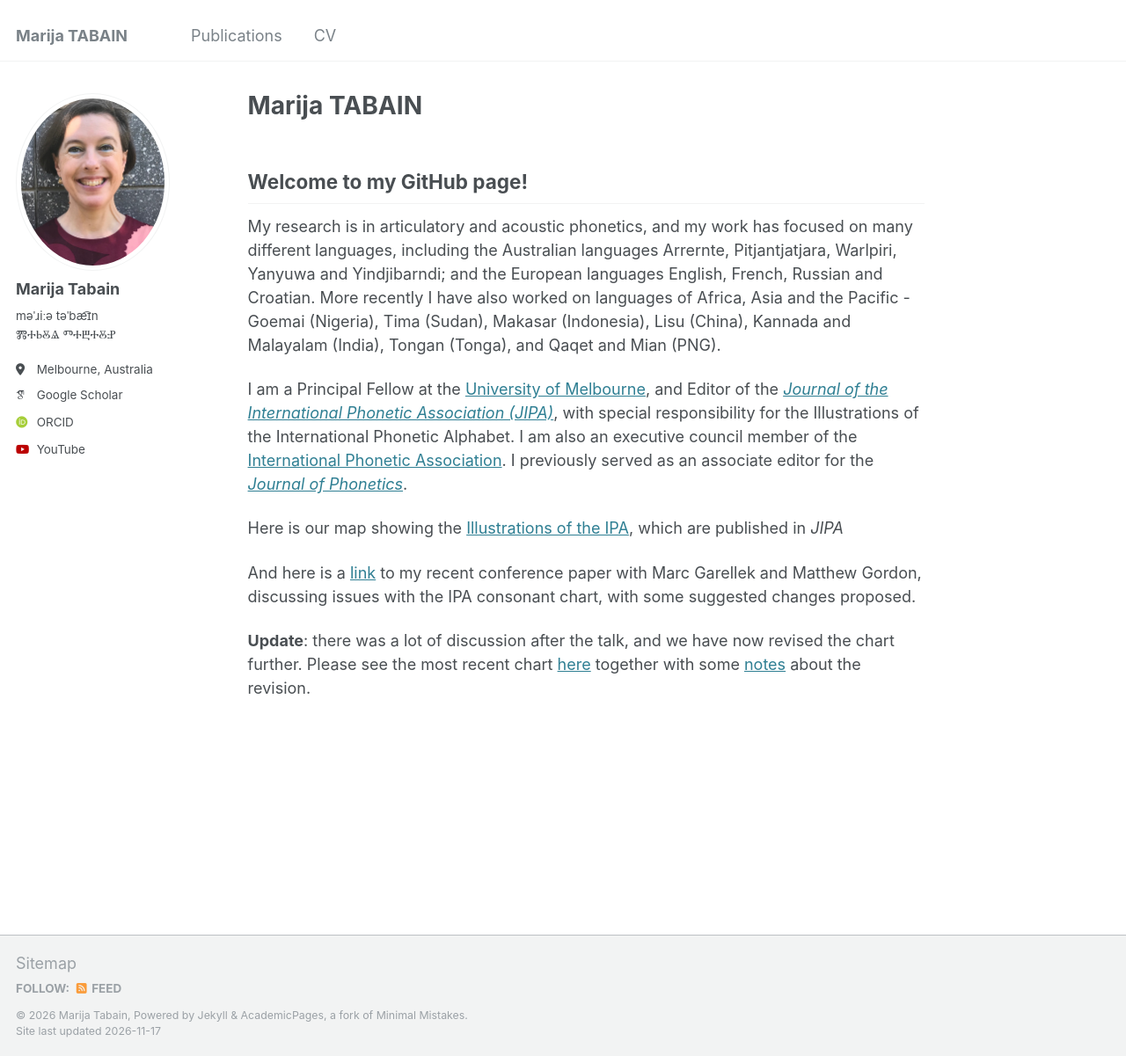
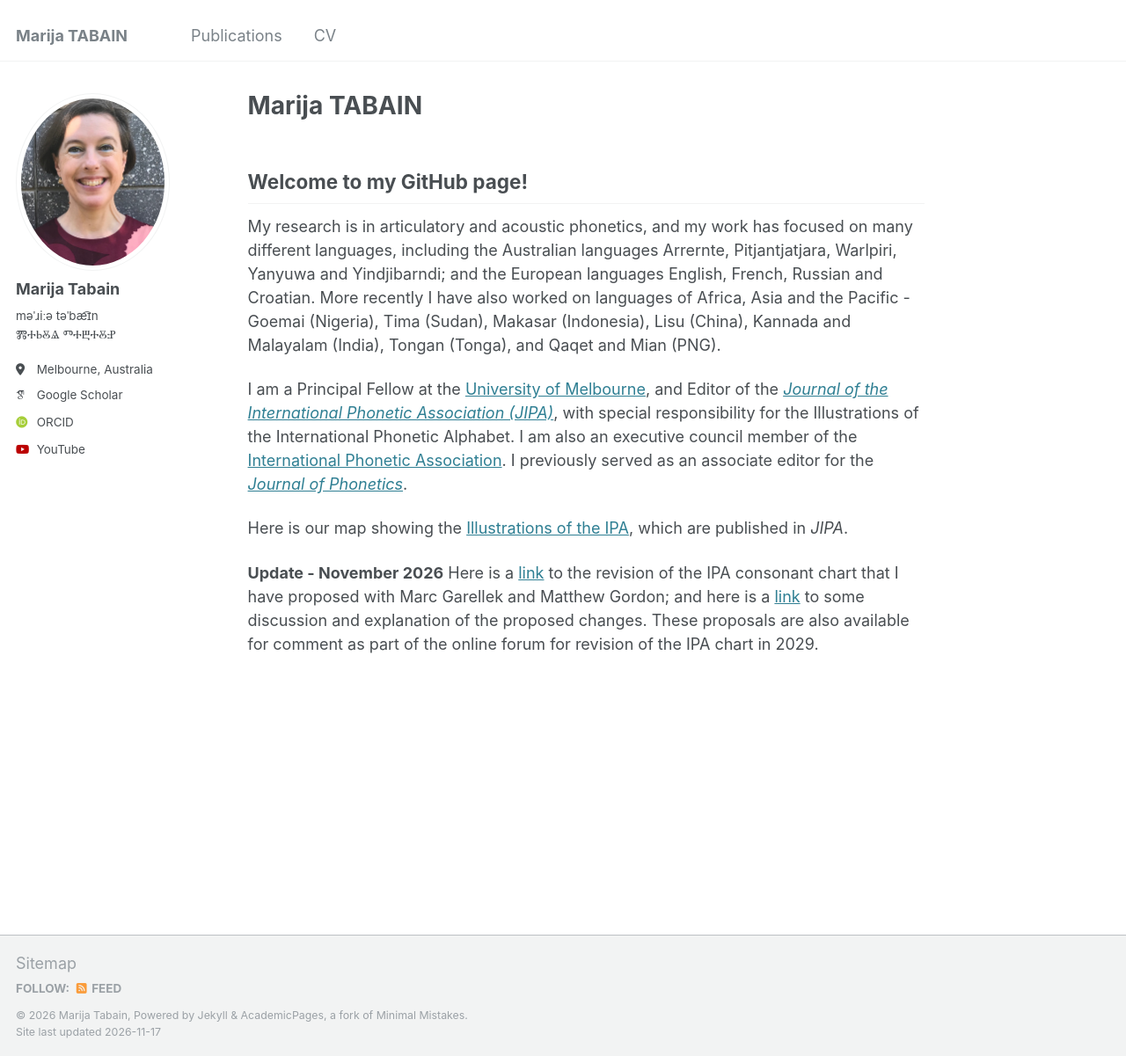
Before and after one commit to marijatabain/marijatabain.github.io, a Jekyll site: the page built from _pages/about.md, in a window 1280 px wide and 1201 px high. Shown: the whole window at 88% size. Built offline with Jekyll 4.4.1, drawn with Linux system fonts in a browser that asks for light colours; some web fonts are replaced.

Commit message:
Update about.md
Added November 2026 version of the chart

```diff
--- a/_pages/about.md
+++ b/_pages/about.md
@@ -13,8 +13,6 @@ My research is in articulatory and acoustic phonetics, and my work has focused o
 
 I am a Principal Fellow at the [University of Melbourne](https://www.unimelb.edu.au/), and Editor of the [*Journal of the International Phonetic Association (JIPA)*](https://www.cambridge.org/core/journals/journal-of-the-international-phonetic-association), with special responsibility for the Illustrations of the International Phonetic Alphabet. I am also an executive council member of the [International Phonetic Association](https://www.internationalphoneticassociation.org/). I previously served as an associate editor for the [*Journal of Phonetics*](https://www.sciencedirect.com/journal/journal-of-phonetics).
 
-Here is our map showing the [Illustrations of the IPA](https://richardbeare.github.io/marijatabain/ipa_illustrations_all.html), which are published in *JIPA*
+Here is our map showing the [Illustrations of the IPA](https://richardbeare.github.io/marijatabain/ipa_illustrations_all.html), which are published in *JIPA*.
 
-And here is a [link](https://assta.org/wp-content/uploads/2024/11/No_01_Tabain_Garellek_et_al_2024_1_6.pdf) to my recent conference paper with Marc Garellek and Matthew Gordon, discussing issues with the IPA consonant chart, with some suggested changes proposed.
-
-**Update**: there was a lot of discussion after the talk, and we have now revised the chart further. Please see the most recent chart [here](/files/New_IPA_Chart_revised_20250204.pdf)  together with some [notes](/files/Revised-IPA-chart-notes) about the revision.
+**Update - November 2026** Here is a [link](/files/TabainGarellekGordon_Proposed-revision-of-IPA-Consonant-Chart.pdf) to the revision of the IPA consonant chart that I have proposed with Marc Garellek and Matthew Gordon; and here is a [link](/files/TabainGarellekGordon_DiscussionOfRevisedChart.pdf) to some discussion and explanation of the proposed changes. These proposals are also available for comment as part of the online forum for revision of the IPA chart in 2029.
```
